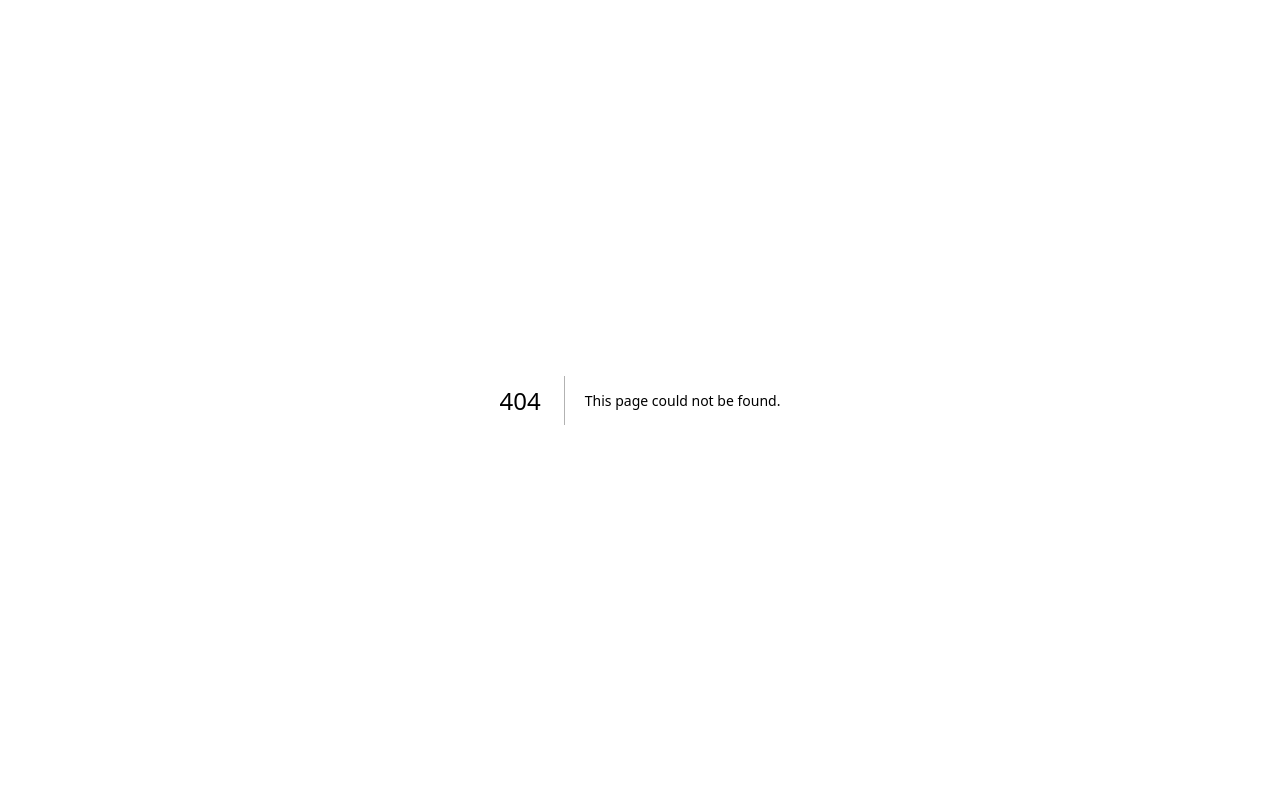
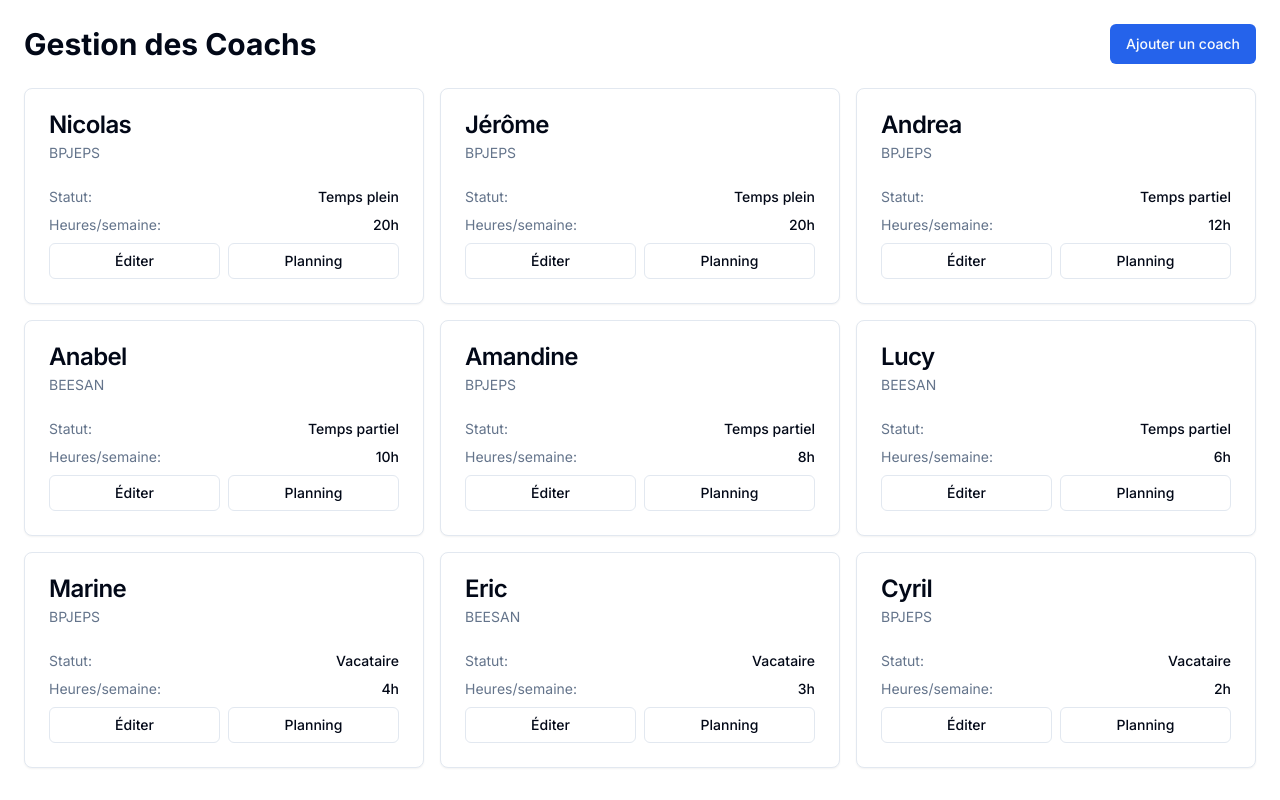
Before and after one commit to jeromedimitri-ai/swimsync-2.0, a Next.js app in the folder apps/web/: page /coachs in a window 1280 px wide. Before the commit this address had no page. Built offline with nearby package versions, Linux system fonts and the light colour scheme.

Commit message:
feat: add Coachs page with real CN Avignon coaches data

```diff
--- /dev/null
+++ b/apps/web/app/coachs/page.tsx
@@ -0,0 +1,52 @@
+import { Card, CardContent, CardDescription, CardHeader, CardTitle } from '@/components/ui/card'
+import { Button } from '@/components/ui/button'
+
+export default function CoachsPage() {
+  const coachs = [
+    { nom: 'Nicolas', diplome: 'BPJEPS', statut: 'Temps plein', heures: 20 },
+    { nom: 'Jérôme', diplome: 'BPJEPS', statut: 'Temps plein', heures: 20 },
+    { nom: 'Andrea', diplome: 'BPJEPS', statut: 'Temps partiel', heures: 12 },
+    { nom: 'Anabel', diplome: 'BEESAN', statut: 'Temps partiel', heures: 10 },
+    { nom: 'Amandine', diplome: 'BPJEPS', statut: 'Temps partiel', heures: 8 },
+    { nom: 'Lucy', diplome: 'BEESAN', statut: 'Temps partiel', heures: 6 },
+    { nom: 'Marine', diplome: 'BPJEPS', statut: 'Vacataire', heures: 4 },
+    { nom: 'Eric', diplome: 'BEESAN', statut: 'Vacataire', heures: 3 },
+    { nom: 'Cyril', diplome: 'BPJEPS', statut: 'Vacataire', heures: 2 },
+  ]
+
+  return (
+    <div className="container mx-auto p-6">
+      <div className="flex items-center justify-between mb-6">
+        <h1 className="text-3xl font-bold">Gestion des Coachs</h1>
+        <Button>Ajouter un coach</Button>
+      </div>
+
+      <div className="grid gap-4 md:grid-cols-2 lg:grid-cols-3">
+        {coachs.map((coach) => (
+          <Card key={coach.nom}>
+            <CardHeader>
+              <CardTitle>{coach.nom}</CardTitle>
+              <CardDescription>{coach.diplome}</CardDescription>
+            </CardHeader>
+            <CardContent>
+              <div className="space-y-2">
+                <div className="flex justify-between">
+                  <span className="text-sm text-muted-foreground">Statut:</span>
+                  <span className="text-sm font-medium">{coach.statut}</span>
+                </div>
+                <div className="flex justify-between">
+                  <span className="text-sm text-muted-foreground">Heures/semaine:</span>
+                  <span className="text-sm font-medium">{coach.heures}h</span>
+                </div>
+                <div className="flex gap-2 mt-4">
+                  <Button variant="outline" size="sm" className="flex-1">Éditer</Button>
+                  <Button variant="outline" size="sm" className="flex-1">Planning</Button>
+                </div>
+              </div>
+            </CardContent>
+          </Card>
+        ))}
+      </div>
+    </div>
+  )
+}
```
